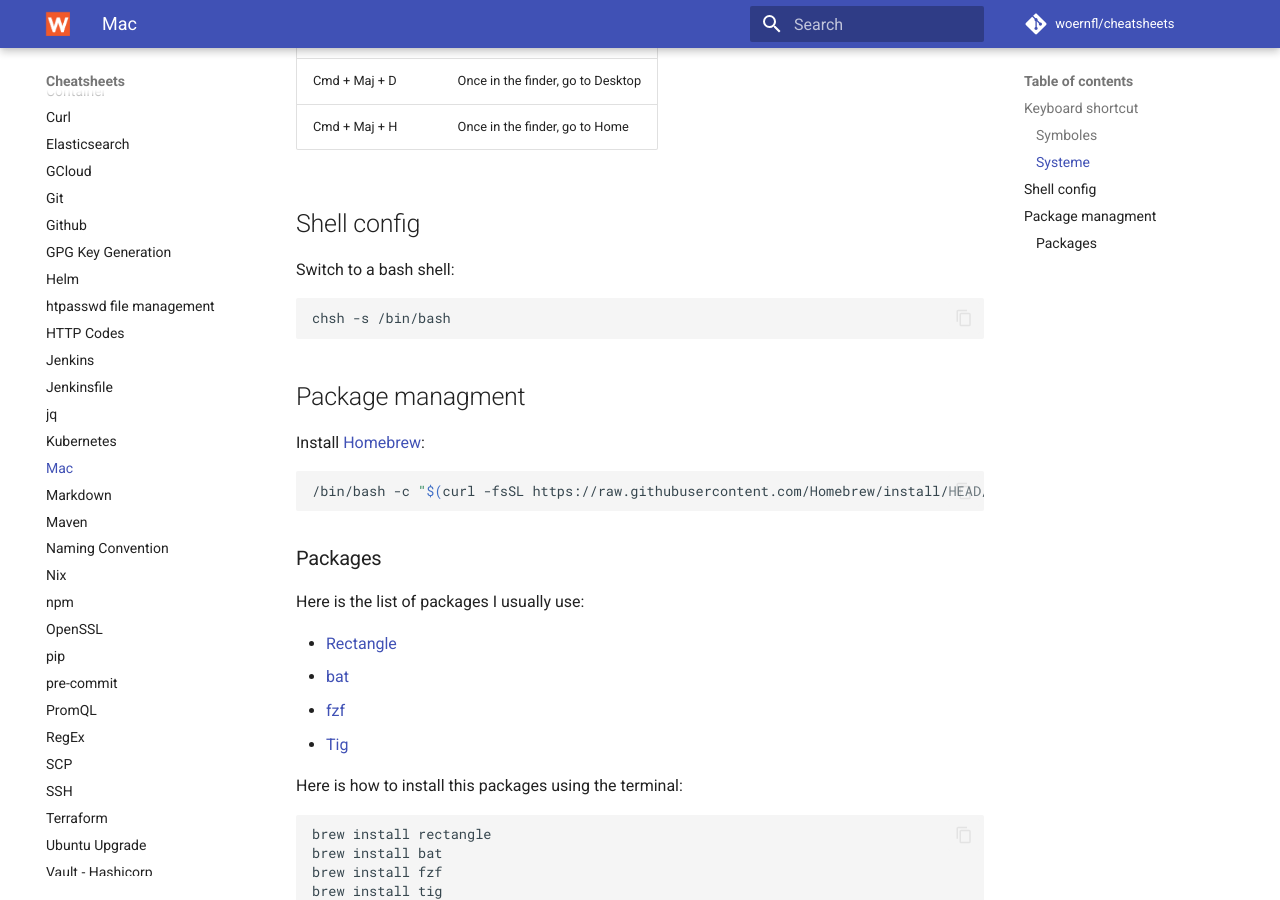
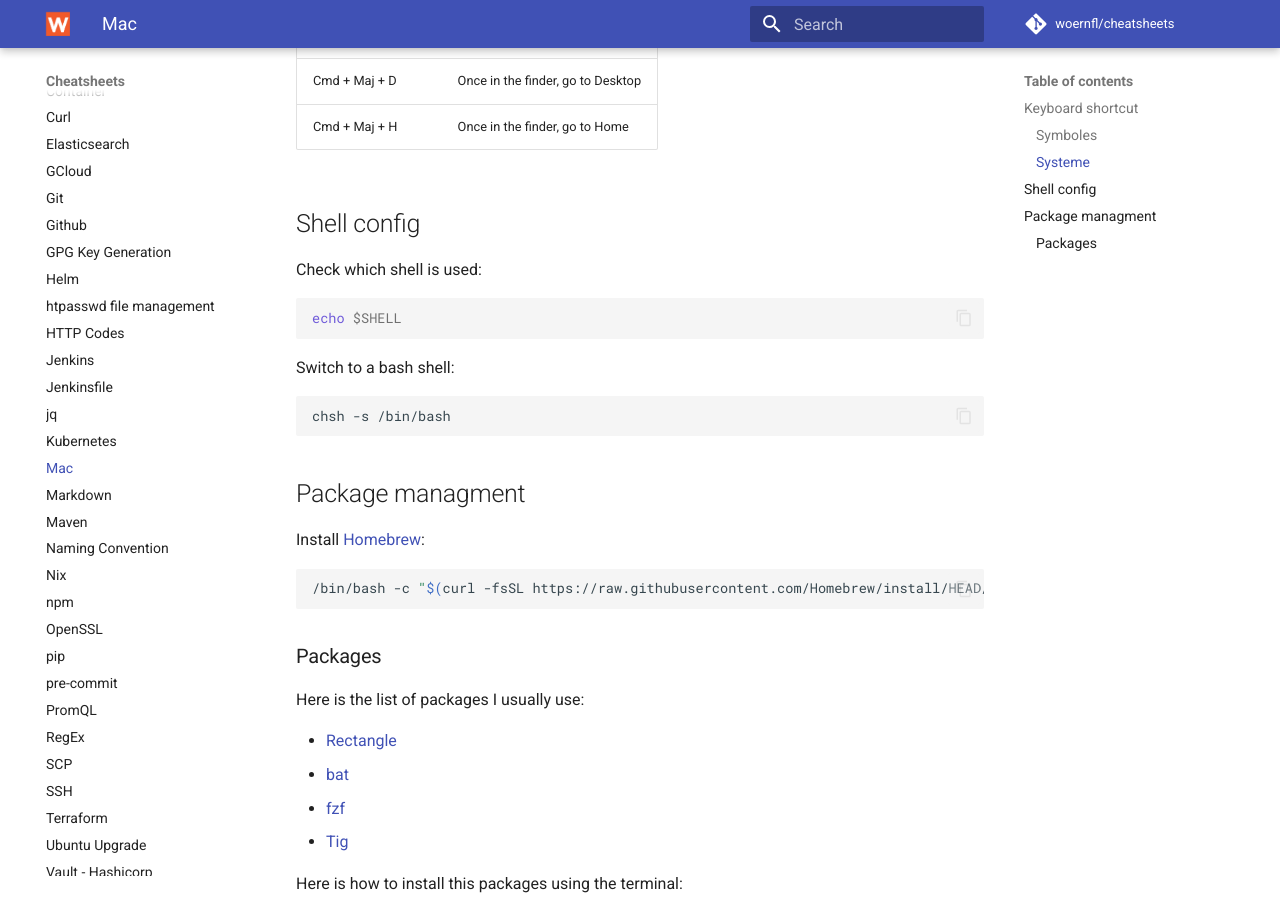
Before and after one commit to woernfl/cheatsheets, an MkDocs documentation site: the page built from docs/mac.md, in a window 1280 px wide and 900 px high, scrolled down 813 px. Built offline with MkDocs 1.6.1 and Material for MkDocs 9.7.7, drawn with Linux system fonts in a browser that asks for light colours; comment, search, counter and statistics services are not loaded.

Commit message:
Update mac.md (#210)

````diff
--- a/docs/mac.md
+++ b/docs/mac.md
@@ -24,6 +24,12 @@
 Cmd + Maj + H       | Once in the finder, go to Home
 
 ## Shell config
+
+Check which shell is used:
+
+```bash
+echo $SHELL
+```
 
 Switch to a bash shell:
 
````
